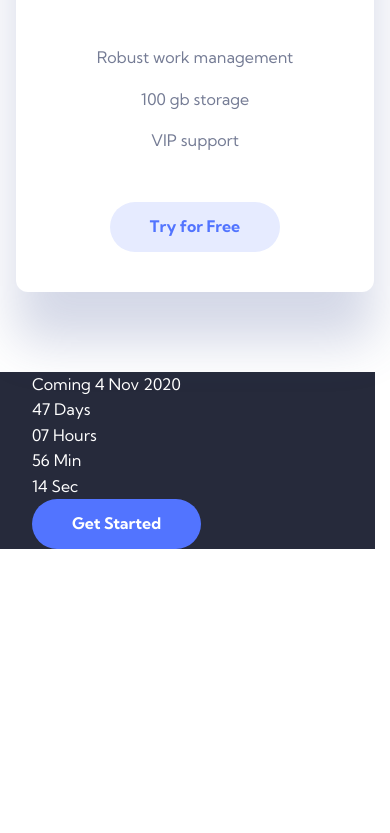
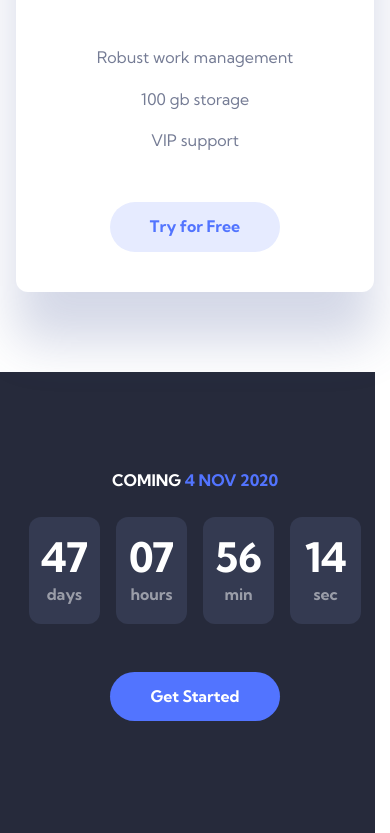
Before and after one commit to katrien-s/fe-26-007-officelite-coming-soon-site, a plain HTML site: page index.html in a window 390 px wide. Shown: the part 2092-2925 px from the top of the page. Before the commit the page ends 2641 px from the top, so only its background shows below. Drawn offline with Linux system fonts and the light colour scheme.

Commit message:
base layout mobile wrapped up

```diff
--- a/index.html
+++ b/index.html
@@ -112,16 +112,16 @@
 			</section>
 		</main>
 		<footer>
-			<div class="wrapper">
+			<div class="wrapper footer-content">
 				<!-- If you're choosing to make this date dynamic, set it to 30 days in the future from the moment the visitor views the page -->
-				<p>Coming <span>4 Nov 2020</span></p>
+				<p class="launch-date">Coming <span>4 Nov 2020</span></p>
 
 				<!-- If you're choosing to make this timer dynamic, have it countdown from the date you set above -->
-				<div>
-					<p>47 Days</p>
-					<p>07 Hours</p>
-					<p>56 Min</p>
-					<p>14 Sec</p>
+				<div class="countdown">
+					<p id="countdown-day">47 <span>days</span></p>
+					<p id="countdown-hour">07 <span>hours</span></p>
+					<p id="countdown-min">56 <span>min</span></p>
+					<p id="countdown-sec">14 <span>sec</span></p>
 				</div>
 				<button>Get Started</button>
 			</div>
--- a/style.css
+++ b/style.css
@@ -55,10 +55,12 @@
 	--text-dark: hsl(var(--clr-neutral-900));
 	--text-muted: hsl(var(--clr-neutral-500));
 	--text-on-dark: hsl(var(--clr-neutral-0));
+	--text-accent: hsl(var(--clr-blue-500));
 	--heading: hsl(var(--clr-neutral-800));
 
 	--bg: hsl(var(--clr-neutral-0));
 	--bg-dark: hsl(var(--clr-blue-500));
+	--bg-muted: hsl(var(--clr-neutral-800));
 
 	--footer-bg: hsl(var(--clr-neutral-900));
 	--footer-text: hsl(var(--clr-neutral-0));
@@ -209,9 +211,13 @@ h6 {
 	font-weight: var(--fw-400);
 }
 
+button {
+	line-height: 1;
+	letter-spacing: 2%;
+}
+
 input,
 label,
-button,
 h1,
 h2,
 h3,
@@ -494,7 +500,48 @@ header {
 
 footer {
 	margin-block-start: var(--spacing-80);
-	padding-inline: var(--spacing-16);
 	background-color: var(--footer-bg);
 	color: var(--footer-text);
+
+	& .footer-content {
+		display: flex;
+		flex-direction: column;
+		align-items: center;
+    padding-block-end: var(--spacing-112);
+
+
+		& .launch-date {
+			font: var(--text-preset-5);
+			text-transform: uppercase;
+			letter-spacing: 5%;
+			margin-block-start: var(--spacing-96);
+			margin-block-end: var(--spacing-24);
+
+			& span {
+				color: var(--text-accent);
+			}
+		}
+
+		& .countdown {
+			display: grid;
+			grid-template-columns: repeat(4, 1fr);
+			gap: var(--spacing-16);
+			margin-block-end: var(--spacing-48);
+
+			& p {
+				display: flex;
+				flex-direction: column;
+				align-items: center;
+        background-color: var(--bg-muted);
+        padding: var(--spacing-16) var(--spacing-12);
+        border-radius: var(--radius-12);
+        font: var(--text-preset-1);
+
+        & span {
+          font: var(--text-preset-5);
+          opacity: 0.5;
+        }
+			}
+		}
+	}
 }
```
